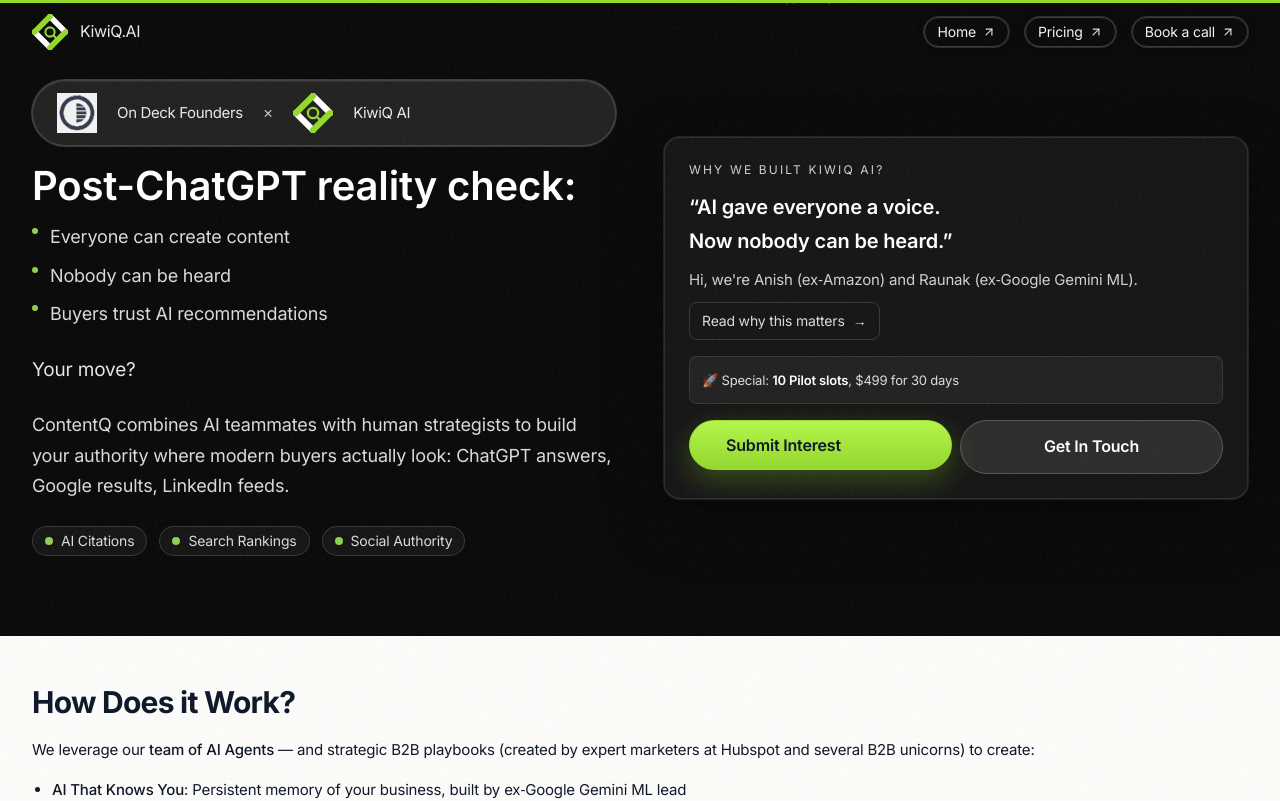
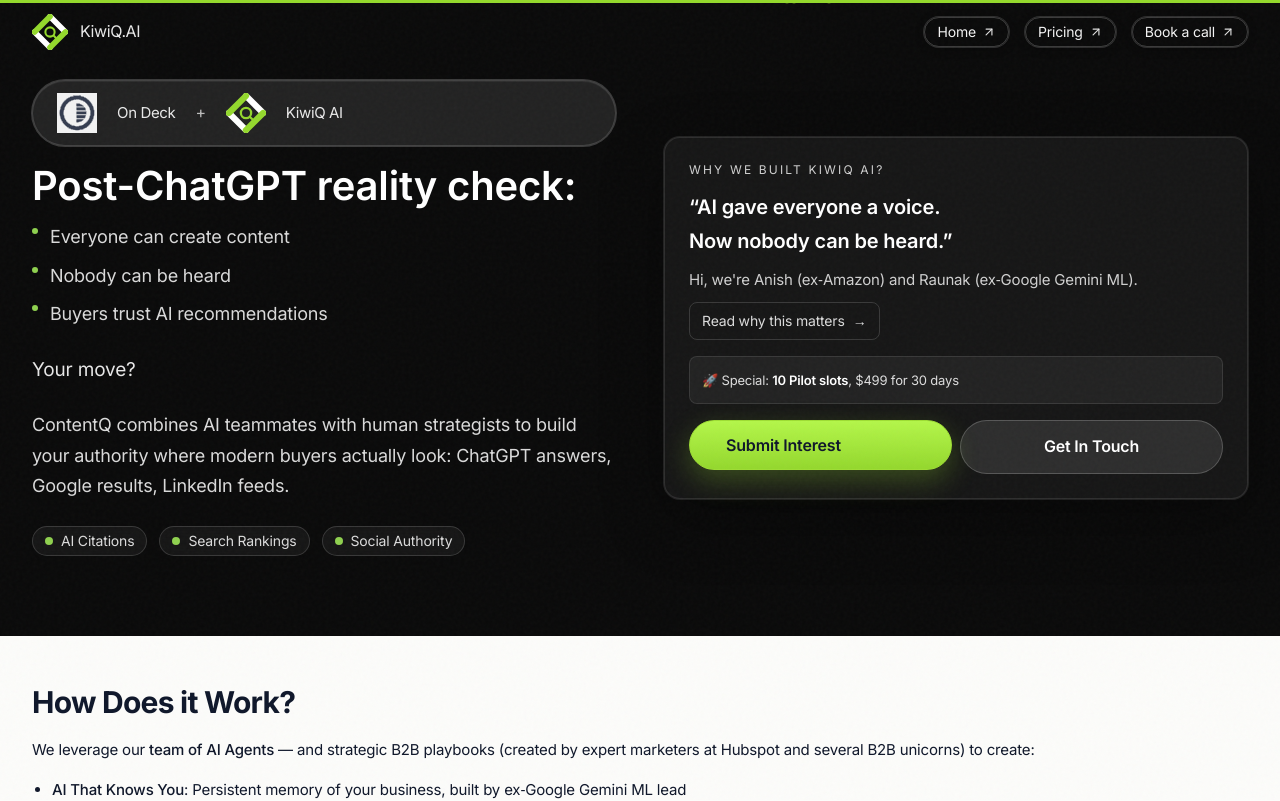
Before and after one commit to trequartist/contentq-lp-v1, a Next.js app: page /odf in a window 1280 px wide. Shown: the top 801 px of the page. Built offline with nearby package versions, Linux system fonts and the light colour scheme.

Commit message:
odf(hero-badge): change label to 'On Deck' and separator to '+'

```diff
--- a/components/odf/OdfHeroFresh.tsx
+++ b/components/odf/OdfHeroFresh.tsx
@@ -40,8 +40,8 @@ export default function OdfHeroFresh(): JSX.Element {
             <div className="flex flex-col justify-center">
               <div className="inline-flex items-center gap-4 md:gap-5 rounded-full border border-white/15 bg-white/10 px-5 md:px-6 py-2.5 md:py-3 backdrop-blur-md ring-1 ring-white/20 shadow-[inset_0_1px_0_rgba(255,255,255,0.06)]">
                 <img src="/logos/ondeck.svg" alt="On Deck Founders" className="h-8 md:h-10 w-auto opacity-95" />
-                <span className="text-[14px] md:text-[15px] text-white/90 tracking-tight">On Deck Founders</span>
-                <span className="text-white/70">×</span>
+                <span className="text-[14px] md:text-[15px] text-white/90 tracking-tight">On Deck</span>
+                <span className="text-white/70">+</span>
                 <LogoKiwiQ className="h-8 md:h-10 w-8 md:w-10" title="KiwiQ.AI" />
                 <span className="text-[14px] md:text-[15px] text-white/90 tracking-tight">KiwiQ AI</span>
               </div>
```
